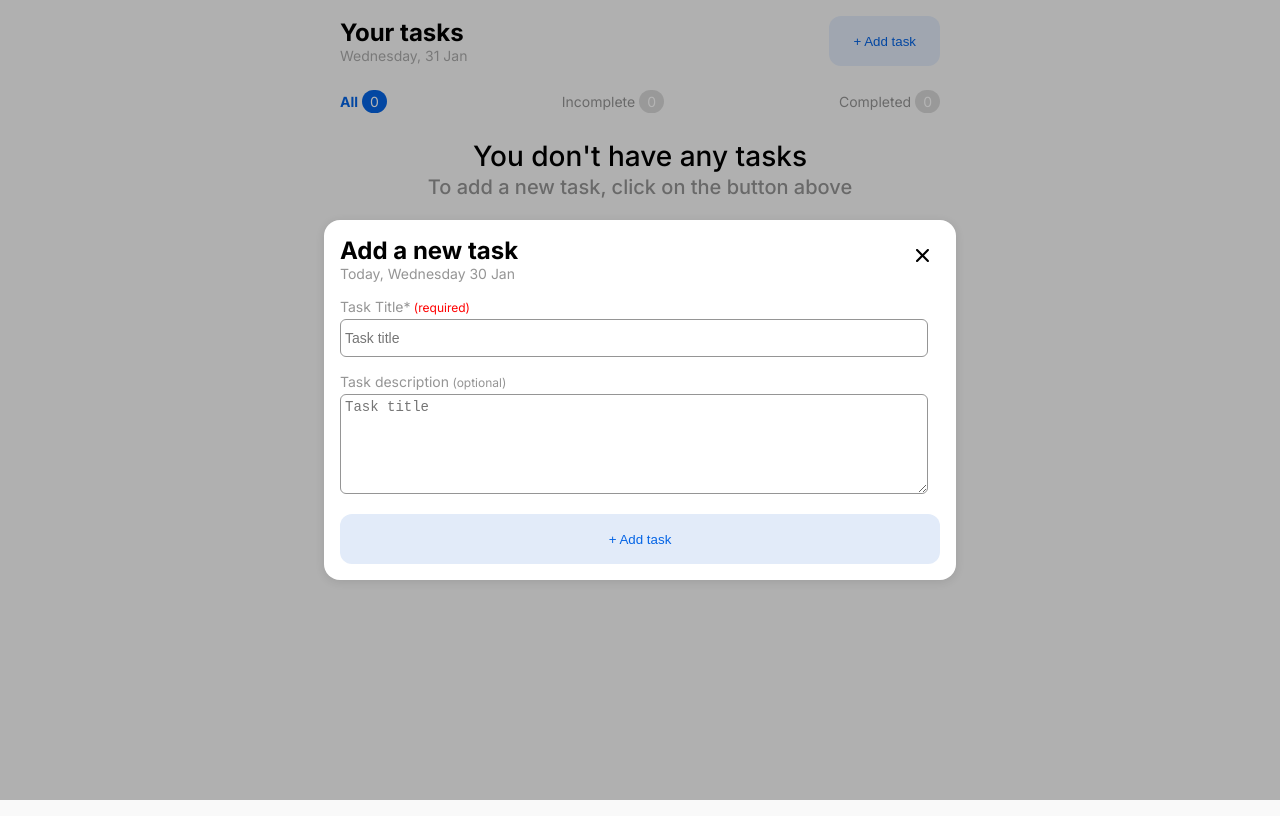
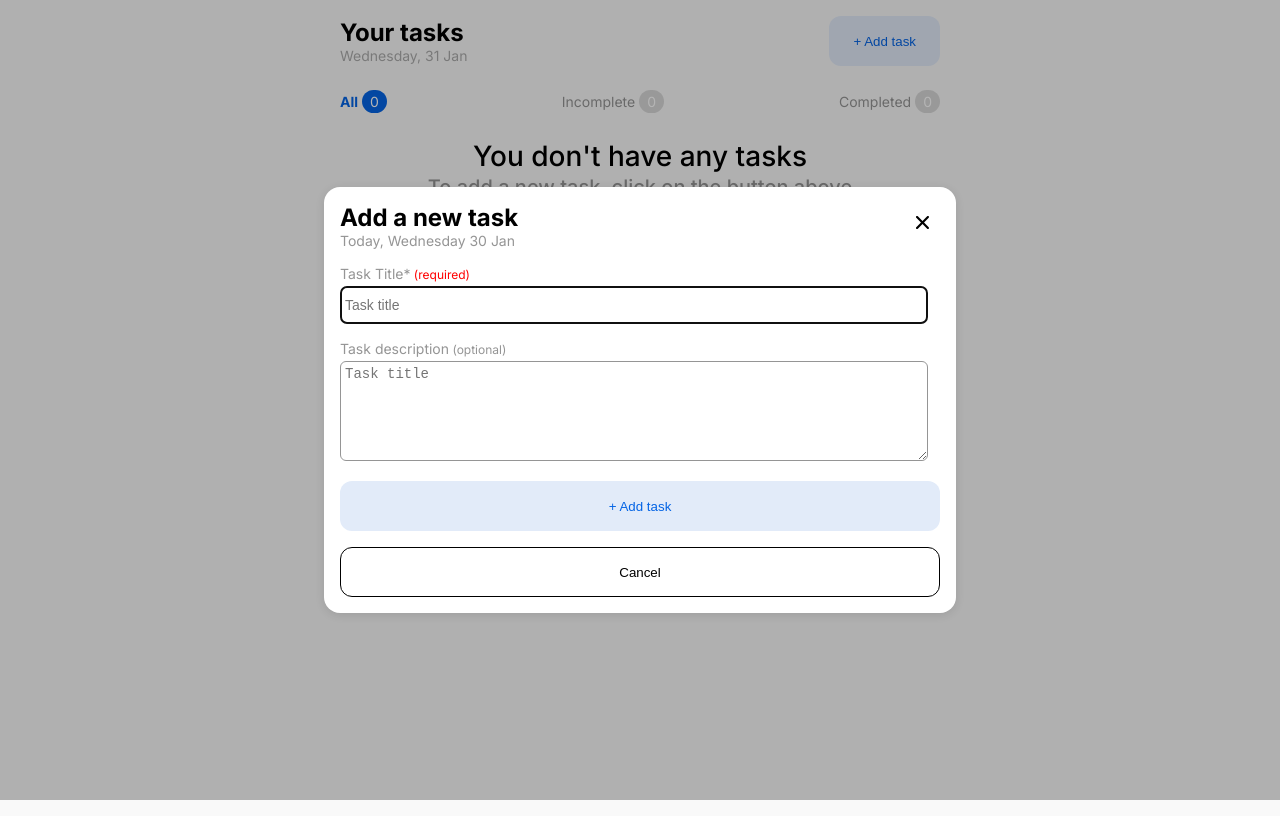
Before and after one commit to GiovaneForlenza/todo-list-react-2025, a Next.js app: page / in a window 1280 px wide. Both pictures are taken after a click on the button "+ Add task". Built offline with nearby package versions, Linux system fonts and the light colour scheme.

Commit message:
Add cancel button to task modal; update filters counter on task modal actions; refactor modal structure

```diff
--- a/src/components/Modal/AddTaskModal.tsx
+++ b/src/components/Modal/AddTaskModal.tsx
@@ -6,12 +6,14 @@ interface AddTaskModalProps {
   handleSubmit: (e: React.FormEvent<HTMLFormElement>) => void;
   setTaskTitle: (title: string) => void;
   setTaskDescription: (description: string) => void;
+  updateTaskListAndCloseModal: () => void;
 }
 
 function AddTaskModal({
   handleSubmit,
   setTaskTitle,
   setTaskDescription,
+  updateTaskListAndCloseModal,
 }: AddTaskModalProps) {
   const { closeModal } = useContext(ModalContext) || {
     closeModal: () => {},
@@ -44,6 +46,7 @@ function AddTaskModal({
                 placeholder="Task title"
                 onChange={(e) => setTaskTitle(e.target.value)}
                 required
+                autoFocus
               />
             </div>
           </div>
@@ -64,6 +67,13 @@ function AddTaskModal({
           <button className="primary-button" type="submit">
             + Add task
           </button>
+          <button
+            className="outlined-button"
+            type="button"
+            onClick={updateTaskListAndCloseModal}
+          >
+            Cancel
+          </button>
         </form>
       </div>
     </div>
--- a/src/components/Modal/Modal.tsx
+++ b/src/components/Modal/Modal.tsx
@@ -2,8 +2,10 @@ import { ModalContext, modalTypes } from "@/contexts/ModalContext";
 import { Task, TasksContext } from "@/contexts/TasksContext";
 import {
   addTaskToLocalStorage,
+  decreaseFilterCount,
   getLastUsedId,
   getTasksFromLocalStorage,
+  LOCAL_STORAGE_KEYS,
   updateTasksInLocalStorage,
 } from "@/utils/localStorage";
 import { useContext, useEffect, useId, useState } from "react";
@@ -11,6 +13,7 @@ import AddTaskModal from "./AddTaskModal";
 import EditTaskModal from "./EditTaskModal";
 import { TbBasketUp } from "react-icons/tb";
 import ConfirmDeleteTaskModal from "./ConfirmDeletetaskModal";
+import { FiltersContext } from "@/contexts/FiltersContext";
 // v4();
 
 function Modal() {
@@ -19,6 +22,9 @@ function Modal() {
   };
 
   const { updateTaskList } = useContext(TasksContext) || {};
+  const { updateFiltersCounter } = useContext(FiltersContext) || {
+    updateFiltersCounter: () => {},
+  };
 
   const [taskTitle, setTaskTitle] = useState("");
   const [taskDescription, setTaskDescription] = useState("");
@@ -66,6 +72,16 @@ function Modal() {
     const updatedTasks = tasksInLocalStorage.filter(
       (task: Task) => task.id !== taskId
     );
+    tasksInLocalStorage.map((task: Task) => {
+      if (task.id === taskId) {
+        if (task.completed) {
+          decreaseFilterCount(LOCAL_STORAGE_KEYS.COMPLETED_TASKS);
+        } else {
+          decreaseFilterCount(LOCAL_STORAGE_KEYS.INCOMPLETE_TASKS);
+        }
+      }
+    });
+    decreaseFilterCount(LOCAL_STORAGE_KEYS.TOTAL_OF_TASKS);
     updateTasksInLocalStorage(updatedTasks);
     updateTaskListAndCloseModal();
   }
@@ -76,6 +92,7 @@ function Modal() {
     getLastUsedId();
     resetModalText();
     closeModal();
+    updateFiltersCounter();
   }
   return (
     <>
@@ -87,6 +104,7 @@ function Modal() {
               handleSubmit={handleSubmitAdd}
               setTaskTitle={setTaskTitle}
               setTaskDescription={setTaskDescription}
+              updateTaskListAndCloseModal={updateTaskListAndCloseModal}
             />
           ) : !confirmDeleteSelected ? (
             <EditTaskModal
--- a/src/contexts/FiltersContext.tsx
+++ b/src/contexts/FiltersContext.tsx
@@ -17,6 +17,7 @@ export type FilterItemType = {
 export interface FiltersContextProps {
   filters: FilterItemType[];
   setFilters: React.Dispatch<React.SetStateAction<FilterItemType[]>>;
+  updateFiltersCounter: () => void;
 }
 export const FiltersContext = createContext<FiltersContextProps | null>(null);
 
@@ -88,6 +89,7 @@ export const FiltersProvider: React.FC<FiltersProviderProps> = ({
       value={{
         filters,
         setFilters,
+        updateFiltersCounter,
       }}
     >
       {children}
--- a/src/pages/index.tsx
+++ b/src/pages/index.tsx
@@ -16,9 +16,9 @@ export default function Home() {
         <TasksProvider>
           <FiltersProvider>
             <FilterList />
-            </FiltersProvider>
             <TaskList />
             <Modal />
+          </FiltersProvider>
         </TasksProvider>
       </ModalProvider>
     </div>
```
Lines whose indentation alone changed are shown as unchanged.
